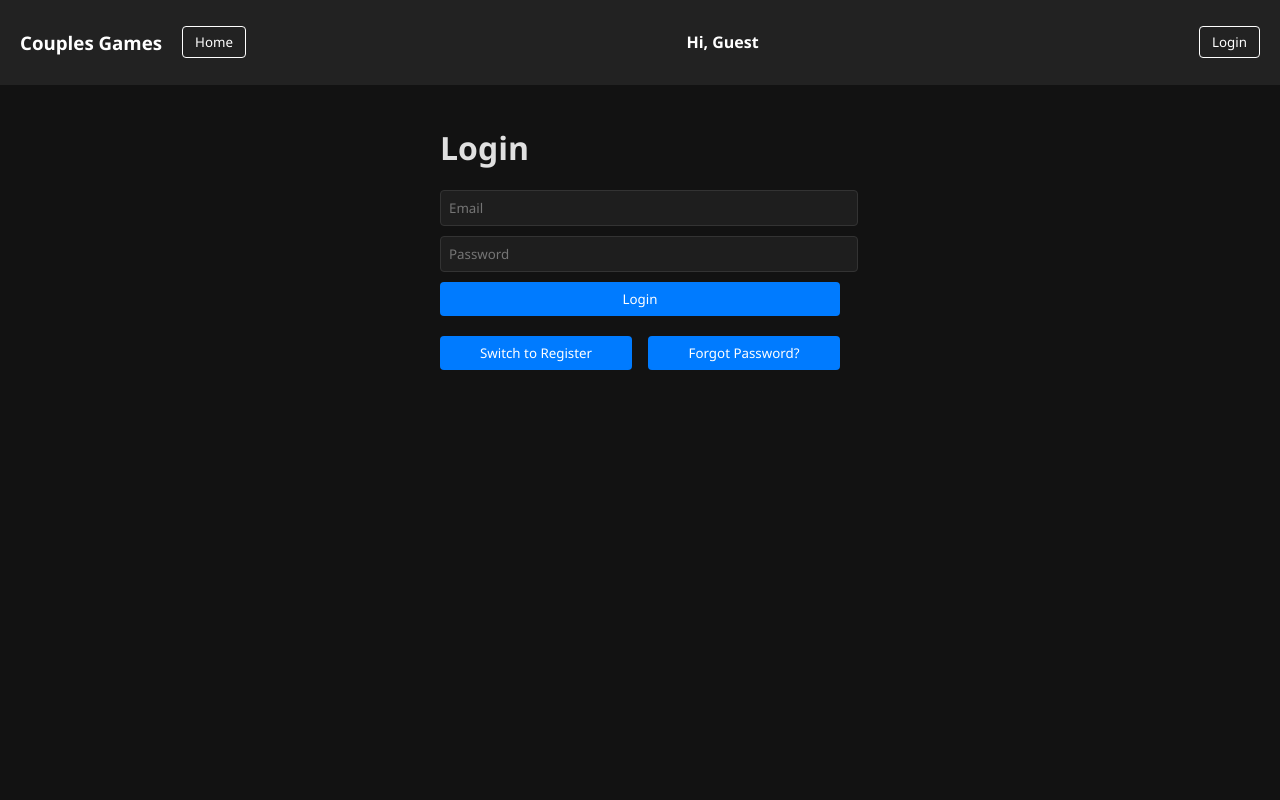
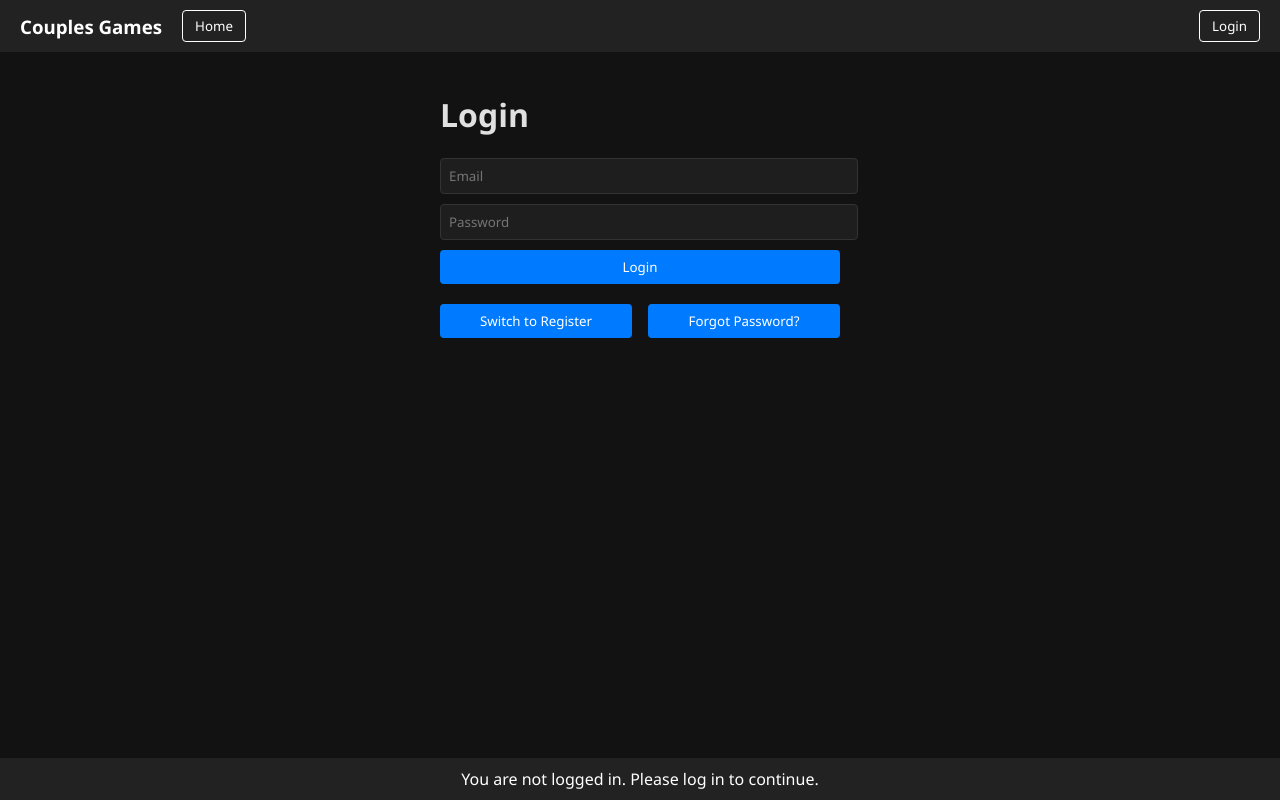
Before and after one commit to thefirsthero/couplesgames, a React (Vite) app in the folder CouplesGames.UI/: page /auth in a window 1280 px wide. Built offline with nearby package versions, Linux system fonts and the light colour scheme; no server answers.

Commit message:
Added footer with log in status

```diff
--- /dev/null
+++ b/CouplesGames.UI/src/components/Footer/Footer.module.css
@@ -0,0 +1,6 @@
+.footer {
+    text-align: center;
+    padding: 10px;
+    background: #222;
+    color: white;
+  }
--- /dev/null
+++ b/CouplesGames.UI/src/components/Footer/Footer.tsx
@@ -0,0 +1,19 @@
+import React from 'react';
+import { useAuth } from '../../hooks/useAuth';
+import styles from './Footer.module.css';
+
+const Footer: React.FC = () => {
+  const { user } = useAuth();
+
+  return (
+    <footer className={styles.footer}>
+      {user ? (
+        <span>You are logged in as {user.email}</span>
+      ) : (
+        <span>You are not logged in. Please log in to continue.</span>
+      )}
+    </footer>
+  );
+};
+
+export default Footer;
--- a/CouplesGames.UI/src/components/Navbar/Navbar.tsx
+++ b/CouplesGames.UI/src/components/Navbar/Navbar.tsx
@@ -1,5 +1,3 @@
-// src/components/Navbar/Navbar.tsx
-
 import React from 'react';
 import { useAuth } from '../../hooks/useAuth';
 import { useNavigate, useLocation } from 'react-router-dom';
@@ -33,7 +31,6 @@ const Navbar: React.FC = () => {
           </button>
         )}
       </div>
-      <h4><b>Hi, {user ? user.email : 'Guest'}</b></h4>
       <button onClick={handleAuthAction} className={styles.navButton}>
         {user ? 'Logout' : 'Login'}
       </button>
--- /dev/null
+++ b/CouplesGames.UI/src/layouts/MainLayout.module.css
@@ -0,0 +1,3 @@
+.main {
+    flex: 1;
+  }
--- a/CouplesGames.UI/src/layouts/MainLayout.tsx
+++ b/CouplesGames.UI/src/layouts/MainLayout.tsx
@@ -1,11 +1,16 @@
 import React from 'react';
 import Navbar from '../components/Navbar/Navbar';
+import Footer from '../components/Footer/Footer';
+import styles from './MainLayout.module.css';
 
 const MainLayout: React.FC<{ children: React.ReactNode }> = ({ children }) => (
-  <div>
+  <>
     <Navbar />
-    <main>{children}</main>
-  </div>
+    <main className={styles.main}>
+      {children}
+    </main>
+    <Footer />
+  </>
 );
 
 export default MainLayout;
--- a/CouplesGames.UI/src/styles/globals.css
+++ b/CouplesGames.UI/src/styles/globals.css
@@ -33,3 +33,13 @@ button:hover {
 main {
   padding: 20px;
 }
+
+html, body, #root {
+  height: 100%;
+  margin: 0;
+}
+
+#root {
+  display: flex;
+  flex-direction: column;
+}
```
